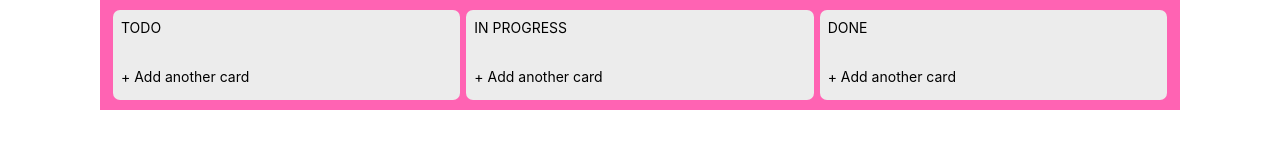
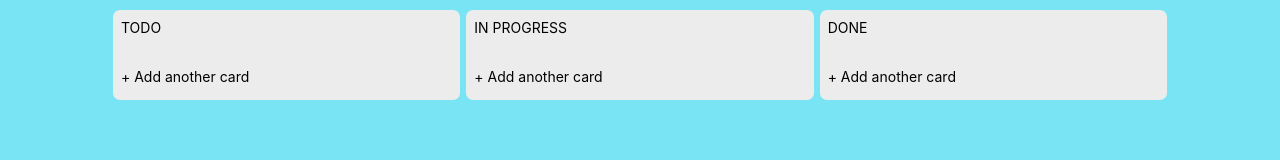
Before and after one commit to NickoSinnikov/ahj6_1, a website built with webpack: page src/index.html in a window 1280 px wide. Built offline with nearby package versions, Linux system fonts and the light colour scheme.

Commit message:
bg color

```diff
--- a/src/css/style.css
+++ b/src/css/style.css
@@ -6,8 +6,11 @@
     font-size: 14px;
     font-weight: 400;
     line-height: 20px;
+
 }
-
+body{
+    background-color: rgba(121, 228, 244, 0.996);
+}
 li{
     list-style: none;
 }
@@ -19,7 +22,7 @@ button{
     padding: 10px;
     width:1080px;
     height: 100%;
-    background-color: rgba(255, 51, 156, 0.76);
+    background-color: rgba(121, 228, 244, 0.996);
     display: flex;
     align-items: flex-start;
 
```
